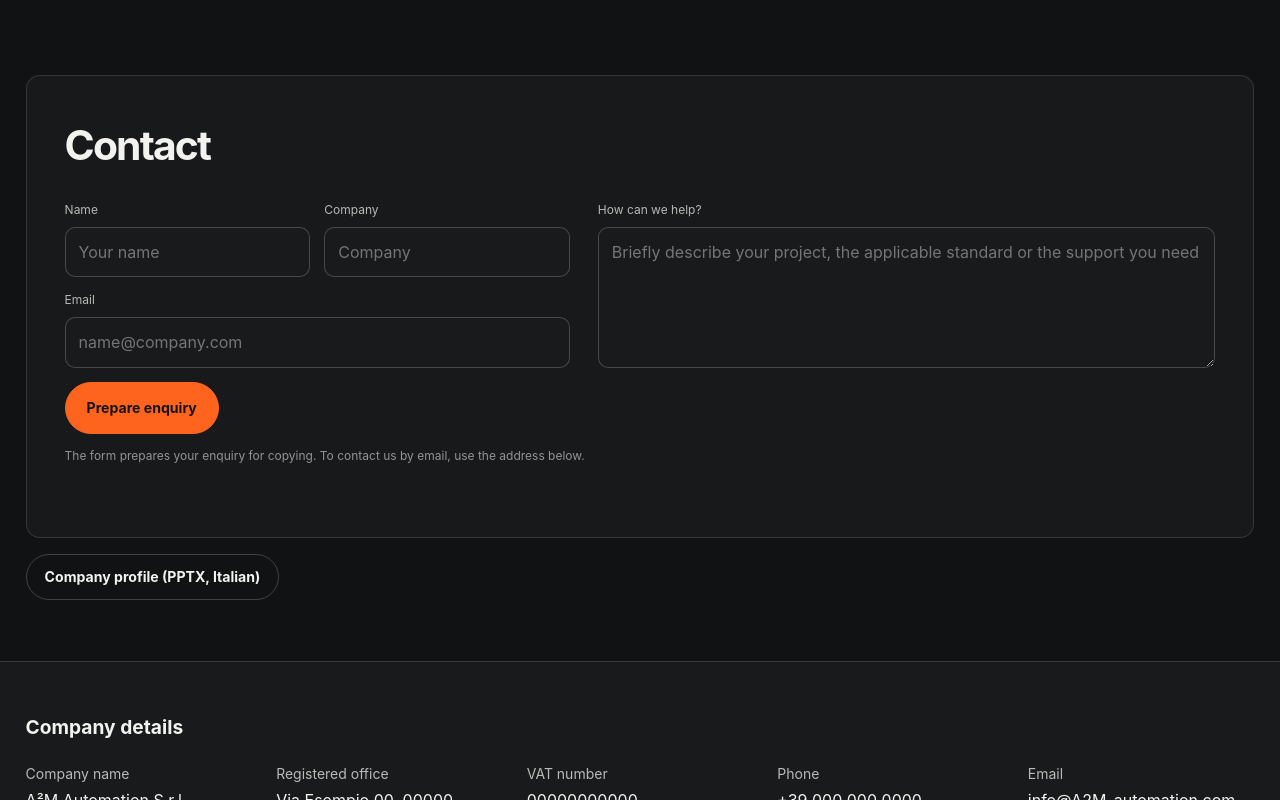
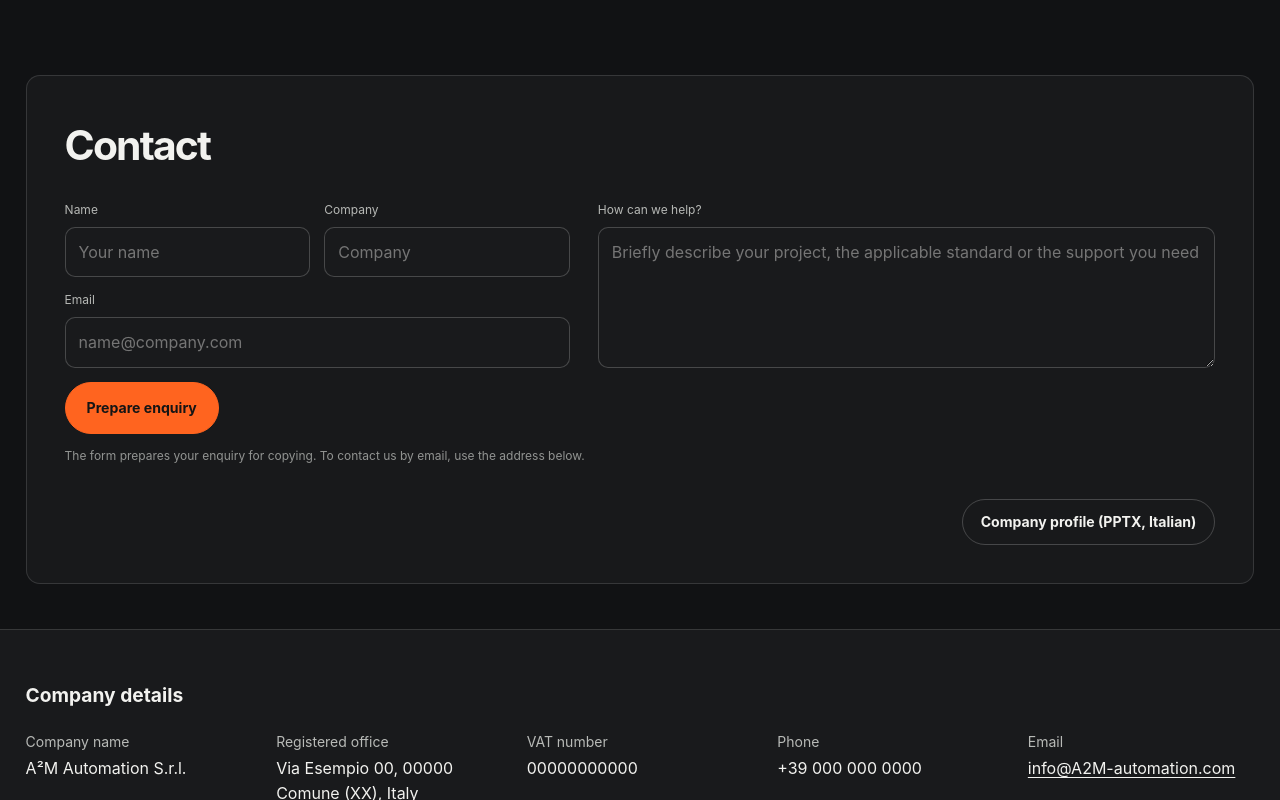
Before and after one commit to Santoloxz3/A2M, a plain HTML site: page dist/en/index.html in a window 1280 px wide. Shown: the part 6871-7671 px from the top of the page. Drawn offline with Linux system fonts and the light colour scheme.

Commit message:
Move presentation download into the contact box

```diff
--- a/dist/assets/site-bilingual.css
+++ b/dist/assets/site-bilingual.css
@@ -383,6 +383,8 @@
     .contact-form h2 { margin: 0 0 24px; font-size: clamp(1.75rem, 4vw, 2.55rem); letter-spacing: -.045em; }
     .form-row > *, .contact-form input, .contact-form textarea { min-width: 0; }
     .contact-form textarea { min-height: 130px; }
+    .contact-download { display: flex; justify-content: flex-end; }
+    .contact-download .button { max-width: 100%; white-space: normal; text-align: center; }
     .company-footer {
       padding: clamp(30px, 4vw, 56px) 0 28px;
       background: var(--ink-2);
--- a/dist/en/index.html
+++ b/dist/en/index.html
@@ -271,9 +271,11 @@
             <button class="button primary" type="submit">Prepare enquiry</button>
             <p class="form-hint">The form prepares your enquiry for copying. To contact us by email, use the address below.</p>
             <div class="form-status" id="formStatus" role="status" aria-live="polite"></div>
+            <div class="contact-download">
+              <a class="button" href="/assets/downloads/A2M-Automation-Presentazione.pptx" download>Company profile (PPTX, Italian)</a>
+            </div>
           </form>
         </div>
-        <p><a class="button" href="/assets/downloads/A2M-Automation-Presentazione.pptx" download>Company profile (PPTX, Italian)</a></p>
       </div>
     </section>
   </main>
```
Also changed, not shown: dist/index.html (+3 -1 lines).
